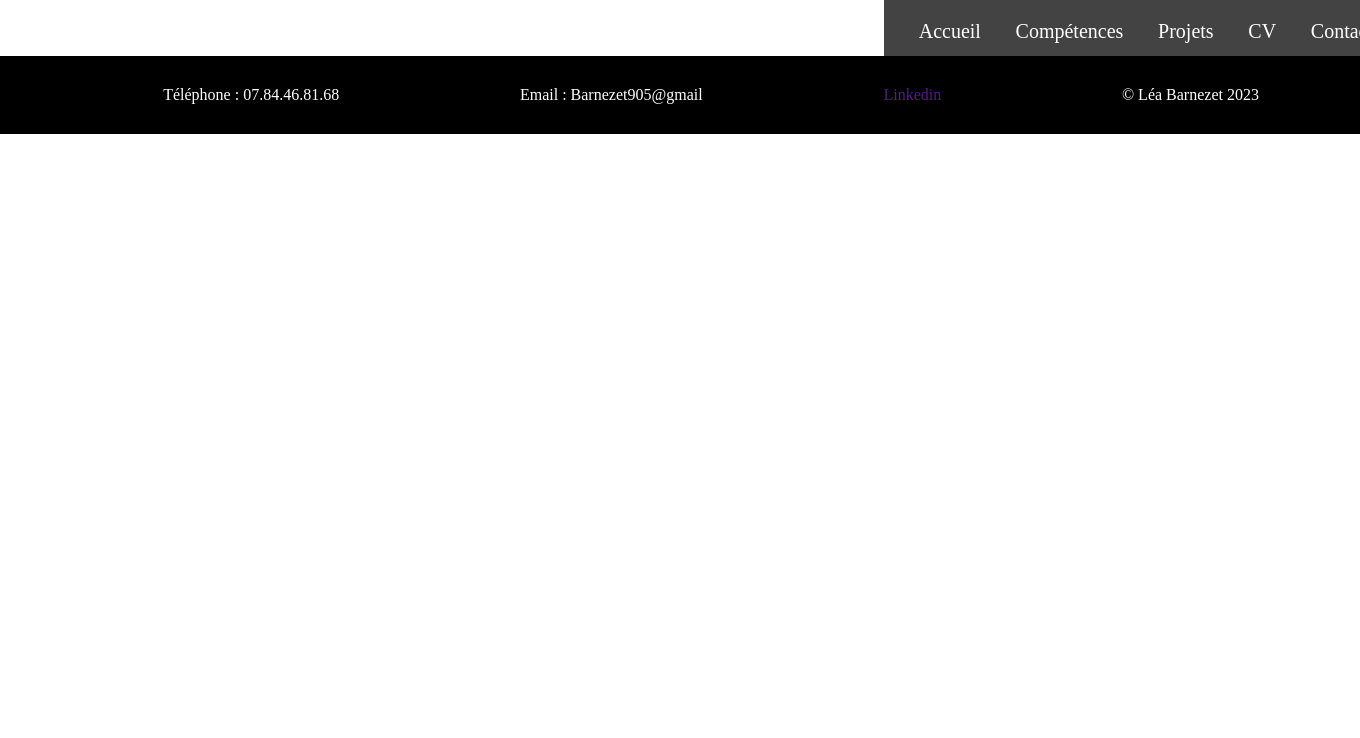
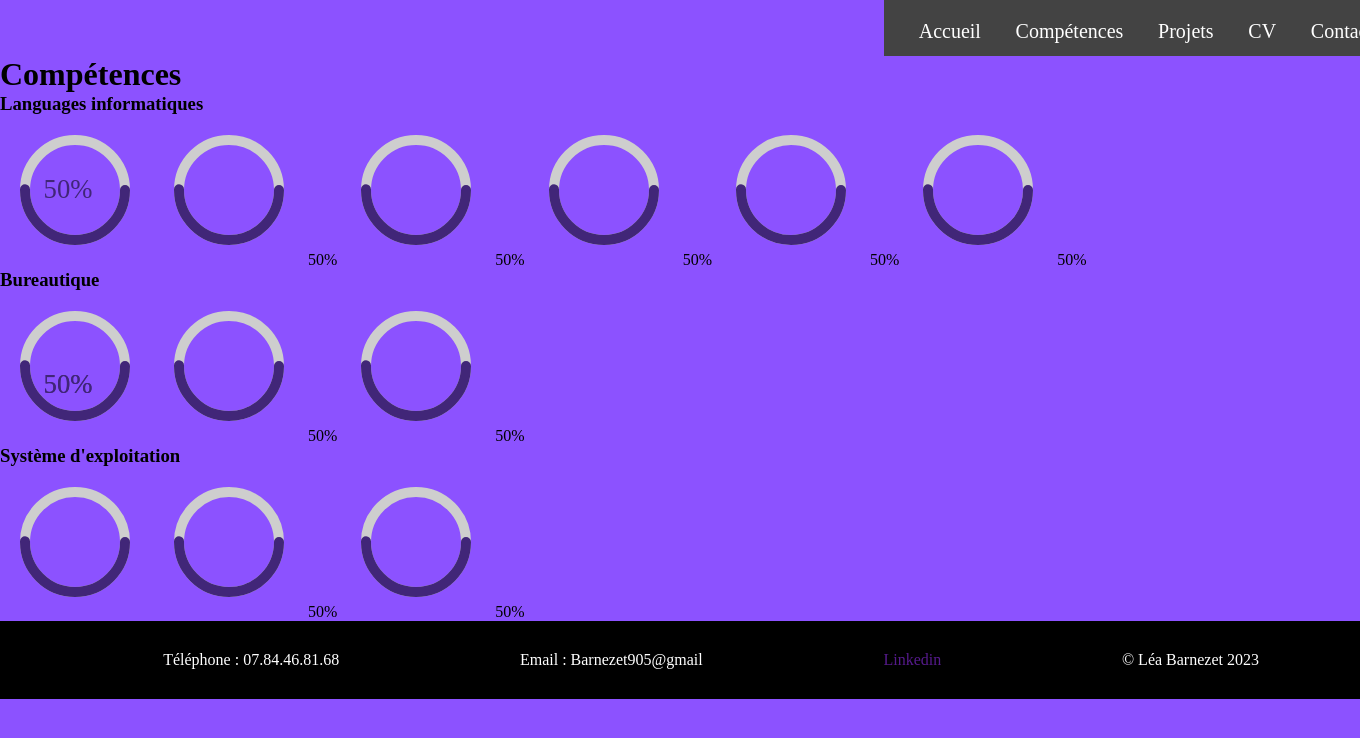
Before and after one commit to lea905/lea905.github.io, a PHP site: page /Competences.html in a window 1360 px wide; the page is wider, and only the part inside the window is pictured. Shown: the top 738 px of that part. Run offline with PHP 8.4, Linux system fonts and the light colour scheme.

Commit message:
debut de la page compétences

```diff
--- a/Competences.html
+++ b/Competences.html
@@ -7,24 +7,101 @@
     <link rel="stylesheet" href="style.css">
 </head>
 
-<body>
+<body id="body_competence">
     <header>
         <nav>
             <ul>
-                <li><a href="accueil.html">Accueil</a></li>
-                <li><a href="">Compétences</a></li>
-                <li><a href="">Projets</a></li>
+                <li><a href="index.html">Accueil</a></li>
+                <li><a href="#">Compétences</a></li>
+                <li><a href="Projet.html">Projets</a></li>
                 <li><a href="">CV</a> </li>
-                <li><a href="">Contact</a></li>
+                <li><a href="Contact.html">Contact</a></li>
             </ul>
         </nav>
     </header>
     <main id="main_competence">
+        <h1>Compétences</h1>
+        <h3>Languages informatiques</h3>
+        <div class="Languages">
+            <svg xmlns="http://www.w3.org/2000/svg">
+                <circle r="50px" cx="70px" cy="70px" />
+                <circle r="50px" cx="70px" cy="70px" />
+            </svg>
+            <span class="premier">50%</span>
 
+            <svg xmlns="http://www.w3.org/2000/svg">
+                <circle r="50px" cx="70px" cy="70px" />
+                <circle r="50px" cx="70px" cy="70px" />
+            </svg>
+            <span>50%</span>
+
+            <svg xmlns="http://www.w3.org/2000/svg">
+                <circle r="50px" cx="70px" cy="70px" />
+                <circle r="50px" cx="70px" cy="70px" />
+            </svg>
+            <span>50%</span>
+
+                <svg xmlns="http://www.w3.org/2000/svg">
+                    <circle r="50px" cx="70px" cy="70px" />
+                    <circle r="50px" cx="70px" cy="70px" />
+                </svg>
+                <span>50%</span>
+
+                <svg xmlns="http://www.w3.org/2000/svg">
+                    <circle r="50px" cx="70px" cy="70px" />
+                    <circle r="50px" cx="70px" cy="70px" />
+                </svg>
+                <span>50%</span>
+
+                <svg xmlns="http://www.w3.org/2000/svg">
+                    <circle r="50px" cx="70px" cy="70px" />
+                    <circle r="50px" cx="70px" cy="70px" />
+                </svg>
+                <span>50%</span>
+        </div>
+        <h3>Bureautique</h3>
+        <div class="Bureautique">
+            <svg xmlns="http://www.w3.org/2000/svg">
+                <circle r="50px" cx="70px" cy="70px" />
+                <circle r="50px" cx="70px" cy="70px" />
+            </svg>
+            <span class="premier">50%</span>
+
+            <svg xmlns="http://www.w3.org/2000/svg">
+                <circle r="50px" cx="70px" cy="70px" />
+                <circle r="50px" cx="70px" cy="70px" />
+            </svg>
+            <span>50%</span>
+
+            <svg xmlns="http://www.w3.org/2000/svg">
+                <circle r="50px" cx="70px" cy="70px" />
+                <circle r="50px" cx="70px" cy="70px" />
+            </svg>
+            <span>50%</span>
+
+        </div>
+        <h3>Système d'exploitation</h3>
+        <div class="Système">
+            <svg xmlns="http://www.w3.org/2000/svg">
+                <circle r="50px" cx="70px" cy="70px" />
+                <circle r="50px" cx="70px" cy="70px" />
+            </svg>
+            <span class="premier">50%</span>
+
+            <svg xmlns="http://www.w3.org/2000/svg">
+                <circle r="50px" cx="70px" cy="70px" />
+                <circle r="50px" cx="70px" cy="70px" />
+            </svg>
+            <span>50%</span>
+
+            <svg xmlns="http://www.w3.org/2000/svg">
+                <circle r="50px" cx="70px" cy="70px" />
+                <circle r="50px" cx="70px" cy="70px" />
+            </svg>
+            <span>50%</span>
+
+        </div>
     </main>
-    <aside id="aside_competence">
-
-    </aside>
     <footer>
         <ul>
             <li>
--- a/index.html
+++ b/index.html
@@ -12,10 +12,10 @@
         <nav>
             <ul>
                 <li><a href="#">Accueil</a></li>
-                <li><a href="">Compétences</a></li>
-                <li><a href="">Projets</a></li>
+                <li><a href="Competences.html">Compétences</a></li>
+                <li><a href="Projet.html">Projets</a></li>
                 <li><a href="">CV</a> </li>
-                <li><a href="">Contact</a></li>
+                <li><a href="Contact.html">Contact</a></li>
             </ul>
         </nav>
     </header>
--- a/style.css
+++ b/style.css
@@ -18,7 +18,8 @@
 header nav {
     display: flex;
     text-decoration: none;
-    background-color: #434343;;
+    background-color: #434343;
+    ;
     padding-top: 1%;
     padding-bottom: 1%;
     padding-right: 2%;
@@ -119,7 +120,7 @@ footer li {
 
 footer p {
     display: block;
-   margin-block-start: 1em;
+    margin-block-start: 1em;
     margin-block-end: 1em;
     margin-inline-start: 0px;
     margin-inline-end: 0px;
@@ -130,3 +131,88 @@ footer a {
 }
 
 /*Fin accueil*/
+
+/*Debut compétence*/
+#body_competence{
+    background-color: #8c52ff;
+}
+
+
+
+/*----------------------------------------------------*/
+#main_competence {
+    background-color: #8c52ff;
+}
+
+.Languages {
+    position: relative;
+}
+
+svg {
+    width: 150px;
+    height: 150px;
+}
+
+svg circle {
+    fill: none;
+    stroke: #412678;
+    stroke-width: 10px;
+    transform: translate(5px, 5px);
+    stroke-dasharray: 315;
+    stroke-dashoffset: 315;
+    stroke-linecap: round;
+}
+
+svg circle:nth-child(1){
+    stroke: #cecece;
+    stroke-dashoffset: 0;
+}
+
+svg circle:nth-child(2) {
+    animation: circle 2s forwards;
+}
+
+@keyframes circle {
+    to {
+        stroke-dashoffset: 157.5;
+    }
+
+}
+
+
+
+
+.premier {
+
+    position: absolute;
+    top: 48% ;
+    left:5%;
+    transform: translate(-50%,-50%);
+    font-size: 20pt;
+    font-weight: 400;
+    color: #412678;
+}
+
+.Bureautique .premier {
+
+    position: absolute;
+    top: 48% ;
+    left:5%;
+    transform: translate(-50%,-50%);
+    font-size: 20pt;
+    font-weight: 400;
+    color: #412678;
+}
+
+.Système .premier {
+
+    position: absolute;
+    top: 48% ;
+    left:5%;
+    transform: translate(-50%,-50%);
+    font-size: 20pt;
+    font-weight: 400;
+    color: #412678;
+}
+
+/*----------------------------------------------------*/
```
Also changed, not shown: Contact.html (+4 -4 lines), Projet.html (+4 -4 lines).
